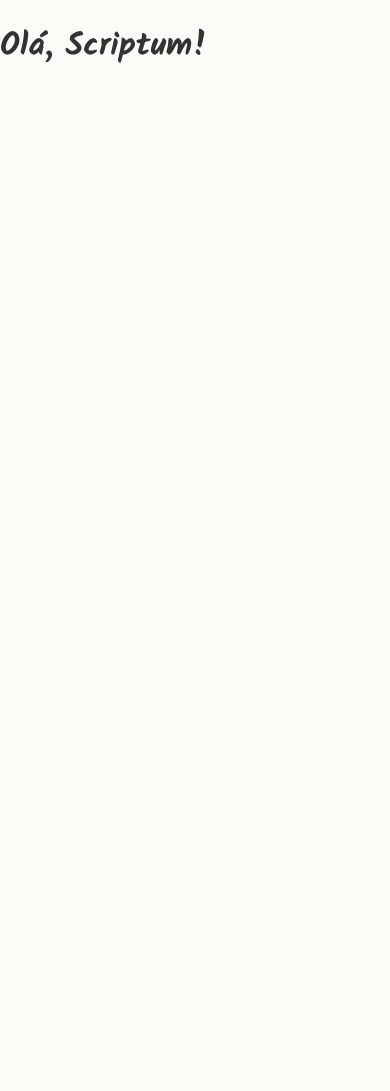
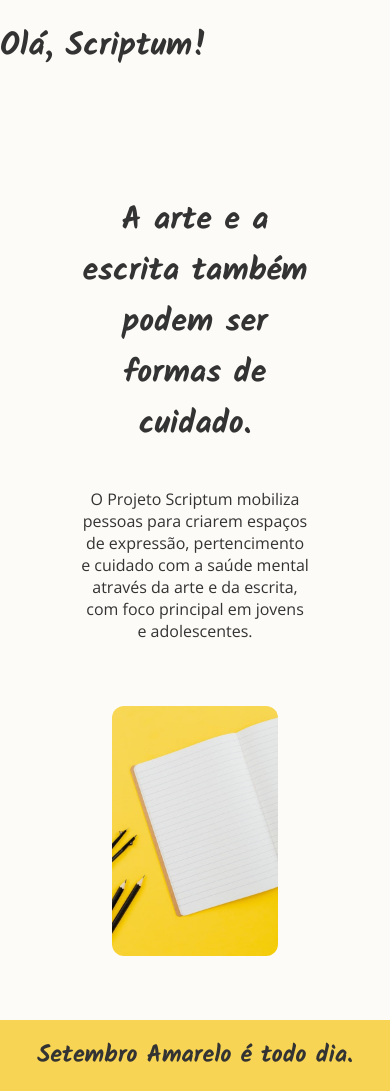
Before and after one commit to Projeto-Scriptum/website, a React (Vite) app: page / in a window 390 px wide. Before the commit the page ends 844 px from the top, so only its background shows below. Built offline with nearby package versions, Linux system fonts and the light colour scheme.

Commit message:
feat: Adicionados hero, manifesto e torna o layout responsivo

```diff
--- a/src/App.tsx
+++ b/src/App.tsx
@@ -1,7 +1,12 @@
+import Hero from "./components/Hero";
+import Manifesto from "./components/Manifesto";
+
 function App() {
   return (
     <>
       <h1>Olá, Scriptum!</h1>
+      <Hero />
+      <Manifesto />
     </>
   );
 }
--- /dev/null
+++ b/src/components/Hero.css
@@ -0,0 +1,64 @@
+.hero-container {
+  max-width: 1200px;
+  margin: 0 auto;
+  display: flex;
+  align-items: center;
+  gap: 3rem;
+  padding: 5rem;
+  background-color: var(--fundo-pastel);
+}
+
+.hero-left {
+  flex: 1;
+  display:flex;
+  flex-direction: column;
+  justify-content:center;
+  padding: 2.5rem;
+}
+
+.hero-left h1 {
+  font-size: 3rem;
+}
+
+.hero-right {
+  flex: 1;
+  display: flex;
+  align-items: center;
+  justify-content: center;
+}
+
+.hero-right img {
+  width: 100%;
+  max-width: 400px;
+  height: 400px;
+  object-fit: cover;
+  border-radius: 12px;
+}
+
+@media (max-width: 768px) {
+  .hero-container {
+    flex-direction: column;
+    gap: 2rem;
+    padding: 4rem;
+  }
+
+  .hero-left {
+    text-align: center;
+    padding: 1rem;
+  }
+
+  .hero-left h1 {
+    font-size: 2rem;
+  }
+
+  .hero-right {
+    margin-top: 0rem;
+  }
+
+  .hero-right img {
+    width: 100%;
+    max-width: 300px;
+    height: 250px;
+    object-fit: cover;
+  }
+}
--- /dev/null
+++ b/src/components/Hero.tsx
@@ -0,0 +1,19 @@
+import "./Hero.css";
+import logo from "../assets/hero.png";
+
+export default function Hero() {
+    return (
+        <>
+        <div className="hero-container">
+            <div className="hero-left">
+                <h1>A arte e a escrita também podem ser formas de cuidado.</h1>
+                <p>O Projeto Scriptum mobiliza pessoas para criarem espaços de expressão, pertencimento e cuidado com a saúde mental através da arte e da escrita, com foco principal em jovens e adolescentes.</p>
+            </div>
+
+            <div className="hero-right">
+                <img src={logo} alt="Imagem de materiais artísticos" />
+            </div>
+        </div>
+        </>
+    );
+}
--- /dev/null
+++ b/src/components/Manifesto.css
@@ -0,0 +1,18 @@
+.manifesto-container {
+  width: 100%;
+  background-color: var(--amarelo-scriptum);
+  display: flex;
+  align-items: center;
+  justify-content: center;
+}
+
+.manifesto-container h1 {
+  text-align: center;
+  font-size: 2rem;
+}
+
+@media (max-width: 768px) {
+  .manifesto-container h1 {
+    font-size: 1.5rem;
+  }
+}
--- /dev/null
+++ b/src/components/Manifesto.tsx
@@ -0,0 +1,9 @@
+import "./Manifesto.css";
+
+export default function Manifesto() {
+    return (
+        <div className="manifesto-container">
+            <h1>Setembro Amarelo é todo dia.</h1>
+        </div>
+    );
+}
--- a/src/index.css
+++ b/src/index.css
@@ -1,7 +1,7 @@
 @import url('https://fonts.googleapis.com/css2?family=Kalam:wght@300;400;700&family=Open+Sans:ital,wght@0,300..800;1,300..800&display=swap');
 
 :root {
-  --amarelo-scriptum: #FFC107;
+  --amarelo-scriptum: #f8d454;
   --fundo-pastel: #FDFBF7;
   --texto-escuro: #333333;
 }
```
Also changed, not shown: src/assets/hero.png (added).
